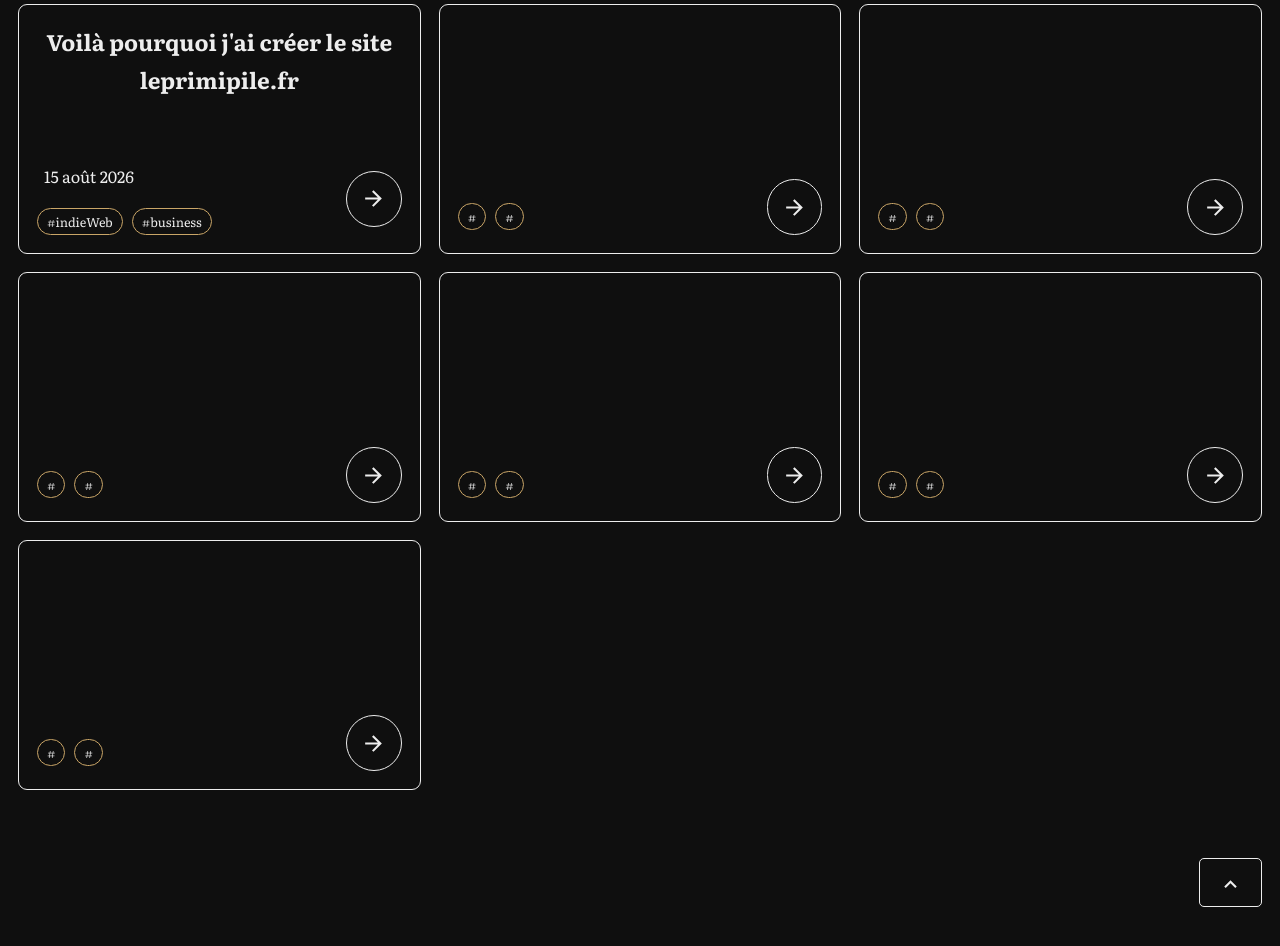
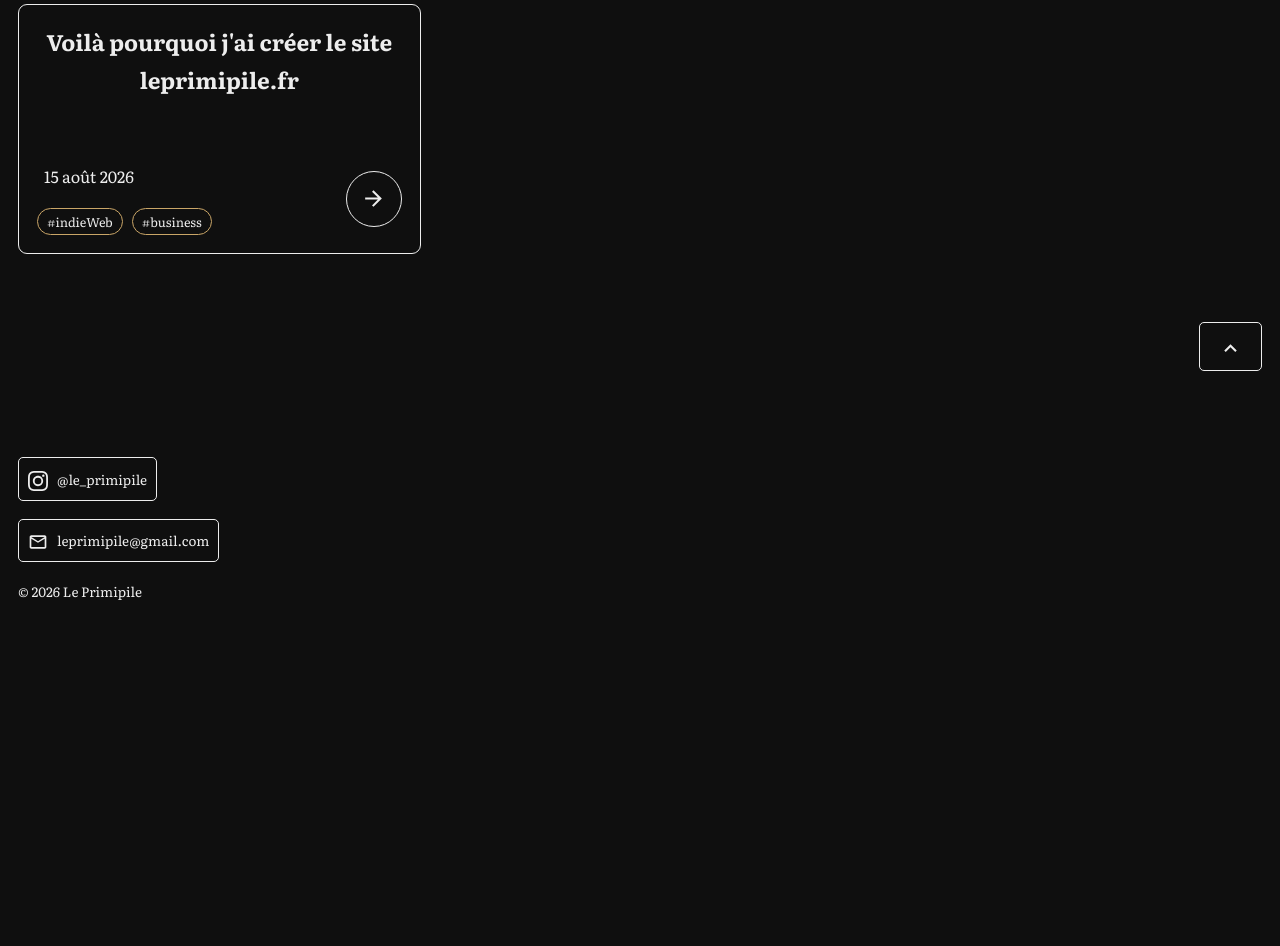
Before and after one commit to lionelrobert/leprimipile, a website built with Vite: page blog.html in a window 1280 px wide. Shown: the part 336-1282 px from the top of the page. After the commit the page ends 975 px from the top, so only its background shows below. Built offline with nearby package versions, Linux system fonts and the light colour scheme.

Commit message:
clean blog.html & add script metrics

```diff
--- a/blog.html
+++ b/blog.html
@@ -191,114 +191,6 @@
 				</div>
 				<a class="blog-item-link" href="/articles/article1.html"></a>
 			</article>
-			<article class="blog-item">
-				<h2 class="blog-item-title"></h2>
-				<div class="blog-item-info-arrow">
-					<div class="blog-item-info">
-						<time class="blog-item-date" datetime=""></time>
-						<div class="hashtag-container">
-							<p class="hashtag">#</p>
-							<p class="hashtag">#</p>
-						</div>
-					</div>
-					<div class="blog-item-arrow">
-						<svg xmlns="http://www.w3.org/2000/svg" viewBox="0 -960 960 960" fill="currentColor">
-							<path d="M647-440H160v-80h487L423-744l57-56 320 320-320 320-57-56 224-224Z" />
-						</svg>
-					</div>
-				</div>
-				<a class="blog-item-link" href="/articles/article1.html"></a>
-			</article>
-			<article class="blog-item">
-				<h2 class="blog-item-title"></h2>
-				<div class="blog-item-info-arrow">
-					<div class="blog-item-info">
-						<time class="blog-item-date" datetime=""></time>
-						<div class="hashtag-container">
-							<p class="hashtag">#</p>
-							<p class="hashtag">#</p>
-						</div>
-					</div>
-					<div class="blog-item-arrow">
-						<svg xmlns="http://www.w3.org/2000/svg" viewBox="0 -960 960 960" fill="currentColor">
-							<path d="M647-440H160v-80h487L423-744l57-56 320 320-320 320-57-56 224-224Z" />
-						</svg>
-					</div>
-				</div>
-				<a class="blog-item-link" href="/articles/article1.html"></a>
-			</article>
-			<article class="blog-item">
-				<h2 class="blog-item-title"></h2>
-				<div class="blog-item-info-arrow">
-					<div class="blog-item-info">
-						<time class="blog-item-date" datetime=""></time>
-						<div class="hashtag-container">
-							<p class="hashtag">#</p>
-							<p class="hashtag">#</p>
-						</div>
-					</div>
-					<div class="blog-item-arrow">
-						<svg xmlns="http://www.w3.org/2000/svg" viewBox="0 -960 960 960" fill="currentColor">
-							<path d="M647-440H160v-80h487L423-744l57-56 320 320-320 320-57-56 224-224Z" />
-						</svg>
-					</div>
-				</div>
-				<a class="blog-item-link" href="/articles/article1.html"></a>
-			</article>
-			<article class="blog-item">
-				<h2 class="blog-item-title"></h2>
-				<div class="blog-item-info-arrow">
-					<div class="blog-item-info">
-						<time class="blog-item-date" datetime=""></time>
-						<div class="hashtag-container">
-							<p class="hashtag">#</p>
-							<p class="hashtag">#</p>
-						</div>
-					</div>
-					<div class="blog-item-arrow">
-						<svg xmlns="http://www.w3.org/2000/svg" viewBox="0 -960 960 960" fill="currentColor">
-							<path d="M647-440H160v-80h487L423-744l57-56 320 320-320 320-57-56 224-224Z" />
-						</svg>
-					</div>
-				</div>
-				<a class="blog-item-link" href="/articles/article1.html"></a>
-			</article>
-			<article class="blog-item">
-				<h2 class="blog-item-title"></h2>
-				<div class="blog-item-info-arrow">
-					<div class="blog-item-info">
-						<time class="blog-item-date" datetime=""></time>
-						<div class="hashtag-container">
-							<p class="hashtag">#</p>
-							<p class="hashtag">#</p>
-						</div>
-					</div>
-					<div class="blog-item-arrow">
-						<svg xmlns="http://www.w3.org/2000/svg" viewBox="0 -960 960 960" fill="currentColor">
-							<path d="M647-440H160v-80h487L423-744l57-56 320 320-320 320-57-56 224-224Z" />
-						</svg>
-					</div>
-				</div>
-				<a class="blog-item-link" href="/articles/article1.html"></a>
-			</article>
-			<article class="blog-item">
-				<h2 class="blog-item-title"></h2>
-				<div class="blog-item-info-arrow">
-					<div class="blog-item-info">
-						<time class="blog-item-date" datetime=""></time>
-						<div class="hashtag-container">
-							<p class="hashtag">#</p>
-							<p class="hashtag">#</p>
-						</div>
-					</div>
-					<div class="blog-item-arrow">
-						<svg xmlns="http://www.w3.org/2000/svg" viewBox="0 -960 960 960" fill="currentColor">
-							<path d="M647-440H160v-80h487L423-744l57-56 320 320-320 320-57-56 224-224Z" />
-						</svg>
-					</div>
-				</div>
-				<a class="blog-item-link" href="/articles/article1.html"></a>
-			</article>
 		</div>
 		<a href="#first-element" class="footer-go-up">
 			<svg xmlns="http://www.w3.org/2000/svg" viewBox="0 -960 960 960" fill="currentColor">
```
Also changed, not shown: index.html (+1 -0 lines).
